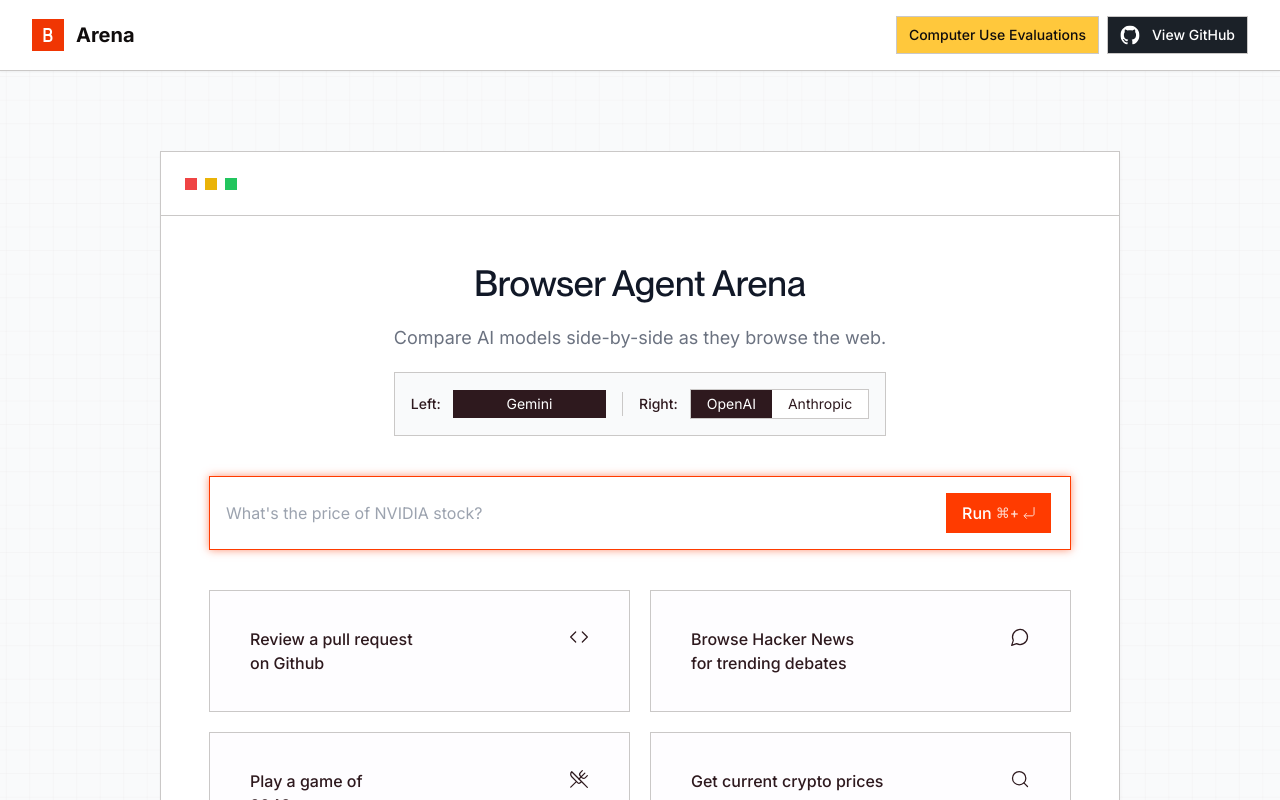
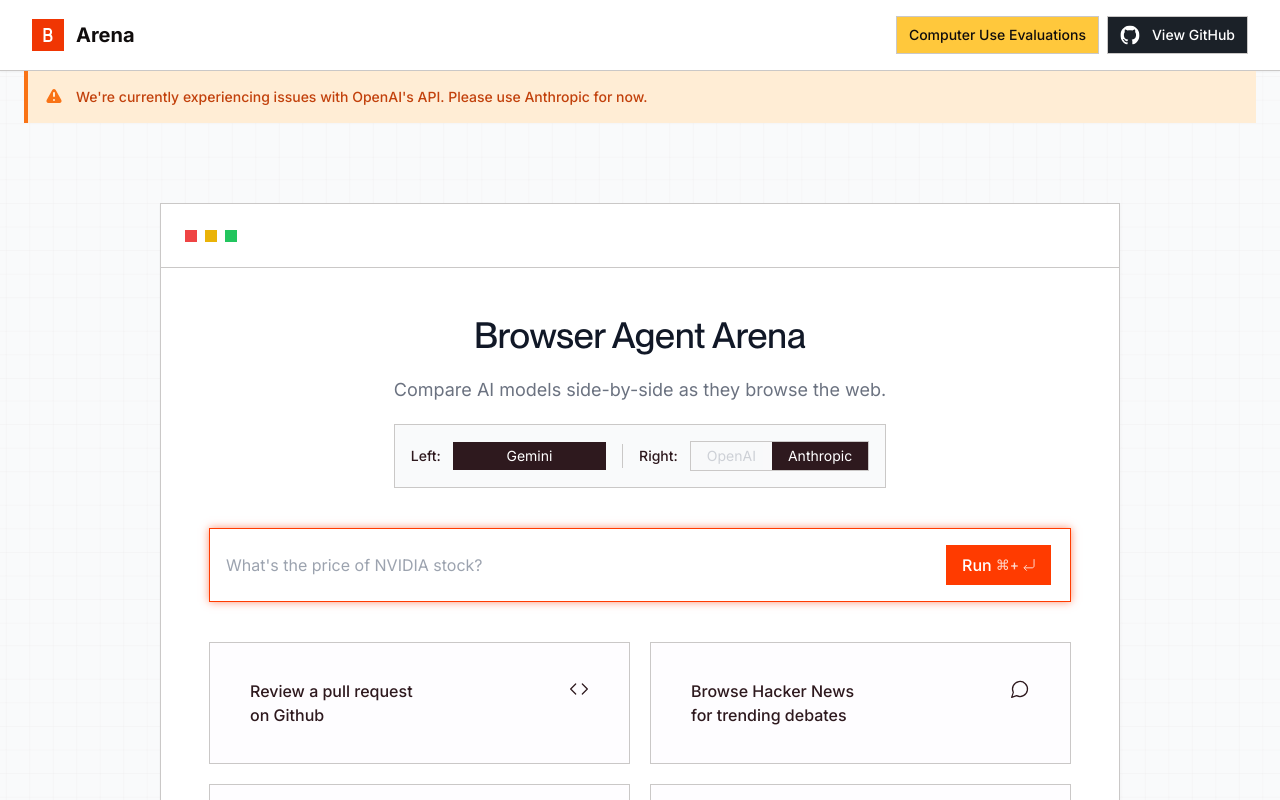
Before and after one commit to browserbase/arena, a Next.js app: page / in a window 1280 px wide. Shown: the top 800 px of the page. Built offline with nearby package versions, Linux system fonts and the light colour scheme.

Commit message:
add oai status banner

```diff
--- a/app/page.tsx
+++ b/app/page.tsx
@@ -48,7 +48,7 @@
 export default function Home() {
   const [isChatVisible, setIsChatVisible] = useState(false);
   const [initialMessage, setInitialMessage] = useState<string | null>(null);
-  const [rightProvider, setRightProvider] = useState<RightProvider>("openai");
+  const [rightProvider, setRightProvider] = useState<RightProvider>("anthropic");
   const inputRef = useRef<HTMLInputElement>(null);
 
   useEffect(() => {
@@ -120,6 +120,22 @@
           {/* Top Navigation */}
           <NavBar />
 
+          {/* OpenAI Issues Banner */}
+          <div className="bg-orange-100 border-l-4 border-orange-500 text-orange-700 p-4 mx-4 sm:mx-6 z-20 relative">
+            <div className="flex items-center">
+              <div className="flex-shrink-0">
+                <svg className="h-5 w-5 text-orange-500" viewBox="0 0 20 20" fill="currentColor">
+                  <path fillRule="evenodd" d="M8.257 3.099c.765-1.36 2.722-1.36 3.486 0l5.58 9.92c.75 1.334-.213 2.98-1.742 2.98H4.42c-1.53 0-2.493-1.646-1.743-2.98l5.58-9.92zM11 13a1 1 0 11-2 0 1 1 0 012 0zm-1-8a1 1 0 00-1 1v3a1 1 0 002 0V6a1 1 0 00-1-1z" clipRule="evenodd" />
+                </svg>
+              </div>
+              <div className="ml-3">
+                <p className="text-sm font-medium">
+                  We're currently experiencing issues with OpenAI's API. Please use Anthropic for now.
+                </p>
+              </div>
+            </div>
+          </div>
+
           {/* Main Content */}
           <main className="flex-1 flex flex-col items-center pt-8 sm:pt-12 md:pt-16 lg:pt-20 pb-12 sm:pb-16 md:pb-24 lg:pb-32 px-4 sm:px-6 z-10">
             <div className="w-full max-w-[640px] md:max-w-[800px] lg:max-w-[960px] bg-white border border-[#CAC8C7] shadow-sm z-10">
@@ -157,12 +173,9 @@
                       <span className="font-ppsupply text-xs sm:text-sm text-[#2E191E] font-medium w-10 sm:w-auto">Right:</span>
                       <div className="flex-1 inline-flex border border-[#CAC8C7] bg-white">
                         <button
-                          className={`flex-1 px-3 sm:px-4 py-1 text-xs sm:text-sm font-ppsupply transition-all duration-200 ${
-                            rightProvider === "openai"
-                              ? "bg-[#2E191E] text-white"
-                              : "bg-white text-[#2E191E] hover:bg-gray-50"
-                          }`}
-                          onClick={() => setRightProvider("openai")}
+                          className="flex-1 px-3 sm:px-4 py-1 text-xs sm:text-sm font-ppsupply cursor-not-allowed opacity-50 bg-gray-100 text-gray-400"
+                          disabled
+                          title="Currently unavailable due to API issues"
                         >
                           OpenAI
                         </button>
```
